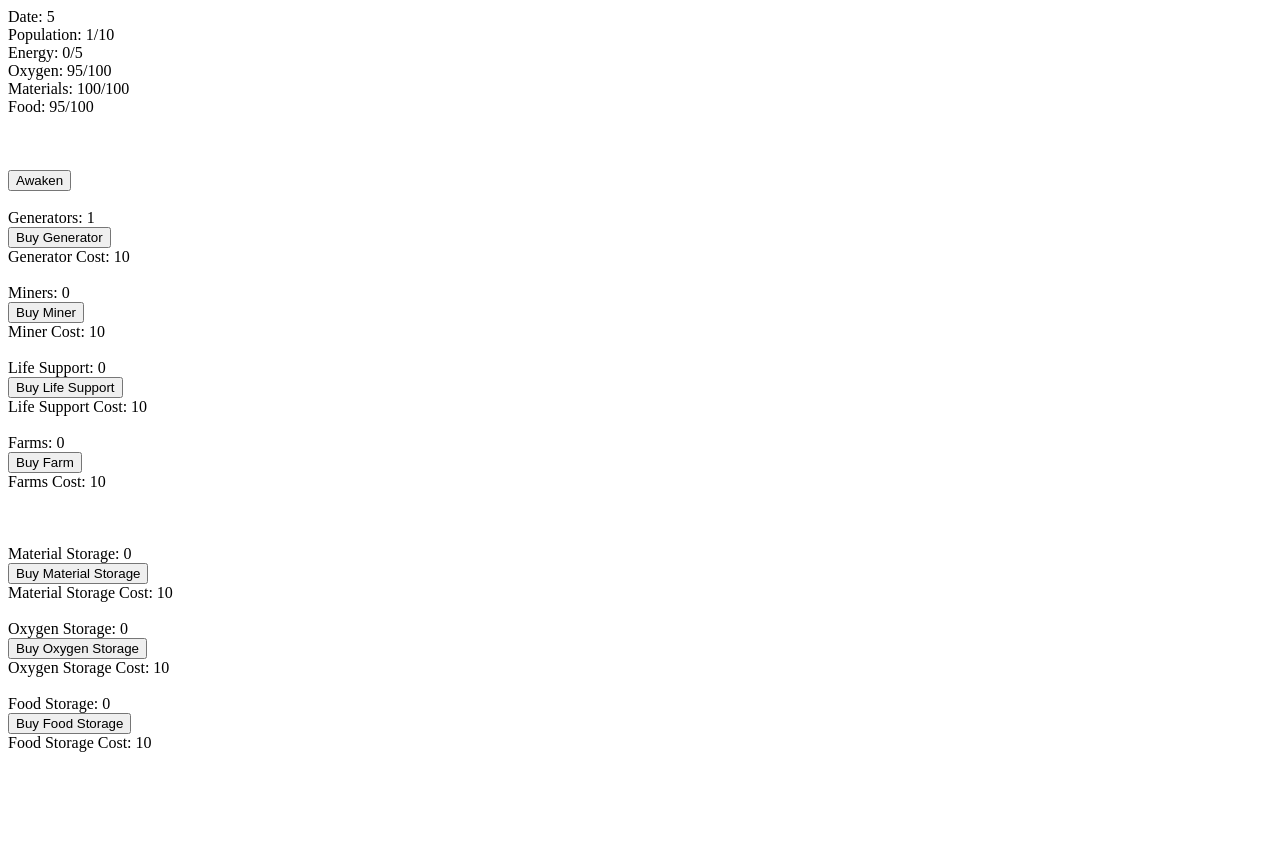
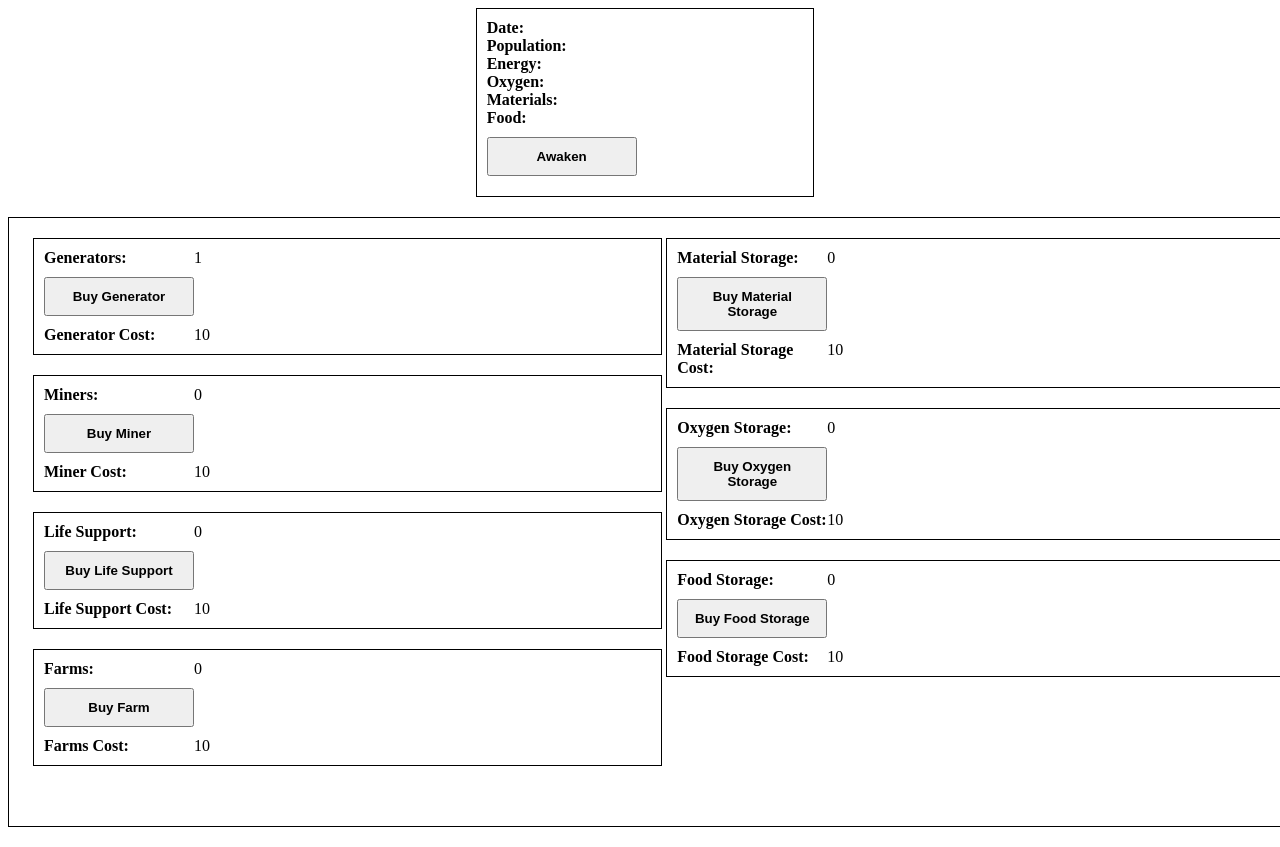
Before and after one commit to warpwarestudios/warpwarestudios.github.io, a plain HTML site: page index.html in a window 1280 px wide. Before the commit the page ends 800 px from the top, so only its background shows below. Drawn offline with Linux system fonts and the light colour scheme.

Commit message:
Changed Index to be compatible with CSS and interface was made for this

```diff
--- a/index.html
+++ b/index.html
@@ -3,77 +3,69 @@
 <link rel="stylesheet" type="text/css" href="interface.css" />
 </head>
 <body>
-	Date: <span id="date"></span>
-	<br \>
-	Population: <span id="population"></span>
-	<br \>
-	Energy: <span id="energy"></span>
-	<br \>
-	Oxygen: <span id="oxygen"></span>
-	<br \>
-	Materials: <span id="materials"></span>
-	<br \>
-	Food: <span id="food"></span>
-	<br \>
+	<div class="resources">
+    <label>Date:</label> <span id="date"></span>
 
-	<br \>
-	<br \>
-	<br \>
+    <label>Population:</label> <span id="population"></span>
+
+    <label>Energy:</label> <span id="energy"></span>
+
+    <label>Oxygen:</label> <span id="oxygen"></span>
+
+    <label>Materials:</label> <span id="materials"></span>
+
+    <label>Food:</label> <span id="food"></span>
+
+    <br>
     <button onclick="awakenPerson()">Awaken</button>
-	<br \>
-	<br \>
-	Generators: <span id="generators">1</span>
-	<br \>
+</div>
+<div class="upgrades">
+    <div class="leftpanels">
+        <div class="generators">
+            <label>Generators:</label> <span id="generators">1</span>
             <button onclick="buyGenerator()">Buy Generator</button>
-	<br \>
-	Generator Cost: <span id="genCost">10</span>
-	<br \>
-	<br \>
-	Miners: <span id="miners">0</span>
-	<br \>
+            <label>Generator Cost:</label> <span id="genCost">10</span>
+
+        </div>
+        <div class="miners">
+            <label>Miners:</label> <span id="miners">0</span>
             <button onclick="buyMiner()">Buy Miner</button>
-	<br \>
-	Miner Cost: <span id="minerCost">10</span>
-	<br \>
-	<br \>
-	Life Support: <span id="lifesupport">0</span>
-	<br \>
+            <label>Miner Cost:</label> <span id="minerCost">10</span>
+
+        </div>
+        <div class="lifesupport">
+            <label>Life Support:</label> <span id="lifesupport">0</span>
             <button onclick="buyLifeSupport()">Buy Life Support</button>
-	<br \>
-	Life Support Cost: <span id="lsCost">10</span>
-	<br \>
-	<br \>
-	Farms: <span id="farms">0</span>
-	<br \>
+            <label>Life Support Cost:</label> <span id="lsCost">10</span>
+
+        </div>
+        <div class="farms">
+            <label>Farms:</label> <span id="farms">0</span>
             <button onclick="buyFarm()">Buy Farm</button>
-	<br \>
-	Farms Cost: <span id="farmCost">10</span>
-	<br \>
+            <label>Farms Cost:</label> <span id="farmCost">10</span>
 
-	<br \>
-	<br \>
-	<br \>
-	Material Storage: <span id="materialStorage">0</span>
-	<br \>
+        </div>
+    </div>
+    <div class="rightpanels">
+        <div class="materialstorage">
+            <label>Material Storage:</label> <span id="materialStorage">0</span>
             <button onclick="buyMaterialStorage()">Buy Material Storage</button>
-	<br \>
-	Material Storage Cost: <span id="materialStorageCost">10</span>
-	<br \>
-	<br \>
-	Oxygen Storage: <span id="oxygenStorage">0</span>
-	<br \>
+            <label>Material Storage Cost:</label> <span id="materialStorageCost">10</span>
+
+        </div>
+        <div class="oxygenstorage">
+            <label>Oxygen Storage:</label> <span id="oxygenStorage">0</span>
             <button onclick="buyOxygenStorage()">Buy Oxygen Storage</button>
-	<br \>
-	Oxygen Storage Cost: <span id="oxygenStorageCost">10</span>
-	<br \>
-	<br \>
-	Food Storage: <span id="foodStorage">0</span>
-	<br \>
+            <label>Oxygen Storage Cost:</label> <span id="oxygenStorageCost">10</span>
+
+        </div>
+        <div class="foodstorage">
+            <label>Food Storage:</label> <span id="foodStorage">0</span>
             <button onclick="buyFoodStorage()">Buy Food Storage</button>
-	<br \>
-	Food Storage Cost: <span id="foodStorageCost">10</span>
-	<br \>
+            <label>Food Storage Cost:</label> <span id="foodStorageCost">10</span>
 
-	<script type="text/javascript" src="main.js"></script>
+        </div>
+    </div>
+</div>
 </body>
 </html>
--- a/interface.css
+++ b/interface.css
@@ -0,0 +1,54 @@
+div {
+     width: 100%;
+     clear: left;
+     float: left;
+     margin-bottom: 20px;
+     padding: 10px;
+ }
+ label {
+     clear: left;
+     float: left;
+     font-weight: bold;
+     width: 150px;
+ }
+ button {
+     clear: left;
+     float: left;
+     margin: 10px 0;
+     padding: 10px;
+     clear: left;
+     float: left;
+     font-weight: bold;
+     width: 150px;
+ }
+
+ span {
+     float: left;
+ }
+
+ div.resources {
+     border: 1px solid black;
+     margin-left: 37%;
+     margin-right: 37%;
+     width: 25%;
+ }
+ div.upgrades {
+     border: 1px solid black;
+ }
+ div.leftpanels {
+     margin-left: 4px;
+     clear: left;
+     width: 48%;
+ }
+
+ div.rightpanels {
+     clear: none;
+     float: right;
+     width: 48%;
+ }
+
+ div.generators, div.miners, div.lifesupport, div.farms, div.materialstorage, div.oxygenstorage, div.foodstorage {
+     border: 1px solid black;
+     margin-left: 0px;
+     clear: none;
+ }
```
Lines whose indentation alone changed are shown as unchanged.
